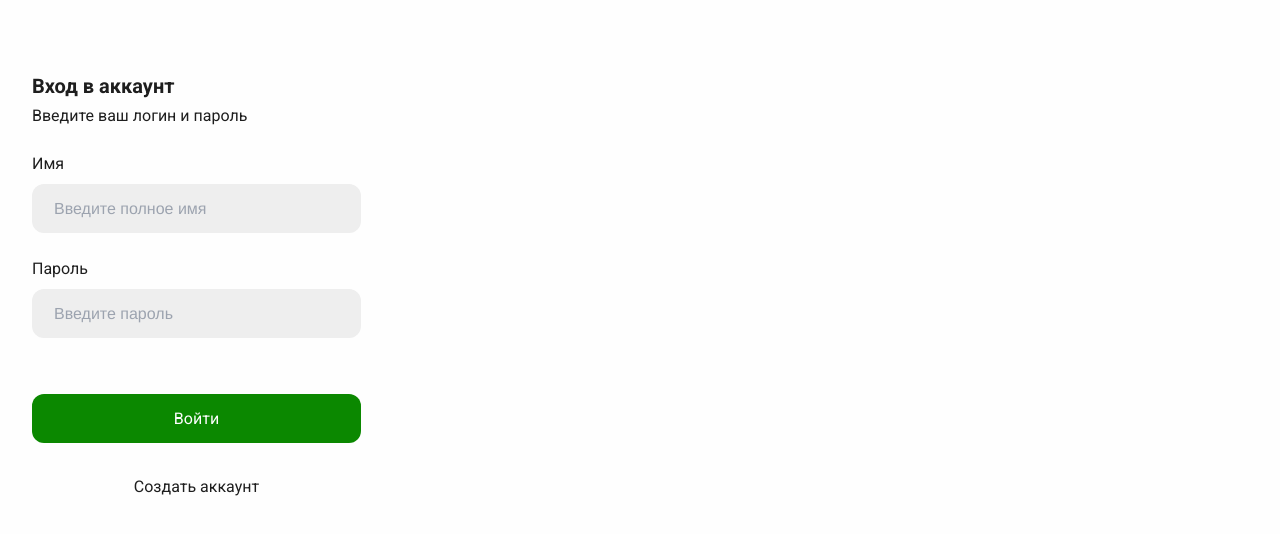
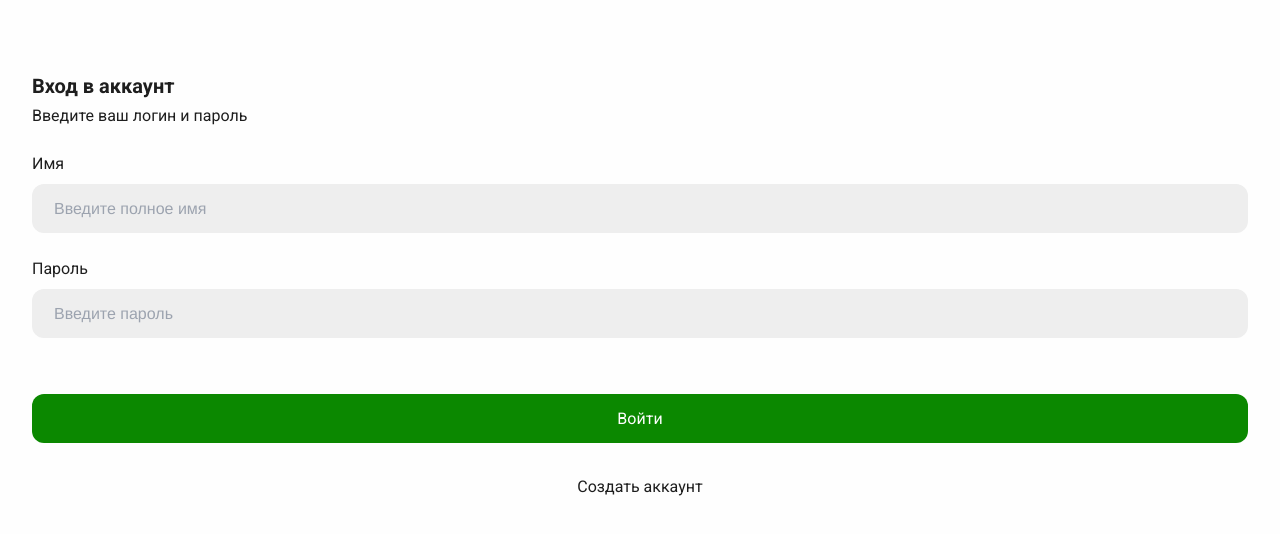
Before and after one commit to Shomirsaidov/triolingo-client, a Vue app: page /login in a window 1280 px wide. Shown: the top 534 px of the page. Built offline with nearby package versions, Linux system fonts and the light colour scheme.

Commit message:
samandar`s review

```diff
--- a/src/stylesheets/styles_log_in.css
+++ b/src/stylesheets/styles_log_in.css
@@ -4,7 +4,6 @@
 }
 html{
     background-color: #fefefe;
-    width: 393px;
     height: 110%;
 }
 body{
```
